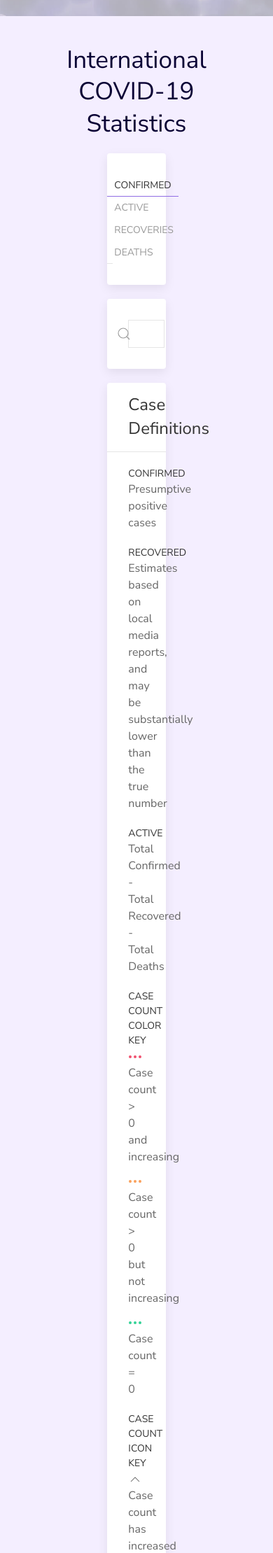
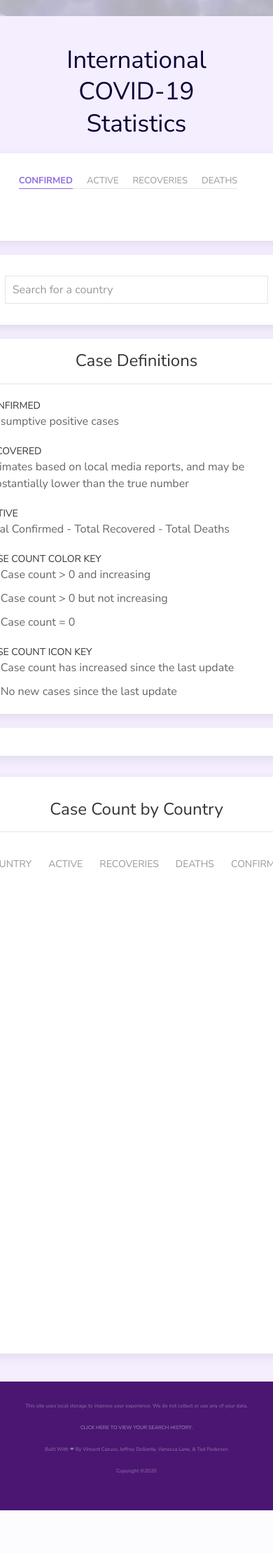
Before and after one commit to tedpedersen/group-project-uc-berkeley, a PHP site: page /index.html in a window 390 px wide; the page is wider, and only the part inside the window is pictured. Shown: the part 610-2829 px from the top of that part at 70% size. After the commit the page ends 2768 px from the top of that part, so only its background shows below. Run offline with PHP 8.4, Linux system fonts and the light colour scheme; lists and menus that the app fills with data are empty; some libraries are stand-ins or nearby versions.

Commit message:
layout for stats if mobile

```diff
--- a/assets/css/styles.css
+++ b/assets/css/styles.css
@@ -138,7 +138,6 @@ p {
     visibility: hidden;
 }
 ul.uk-navbar-nav li.uk-active a{
-
     opacity: 1;
 }
 .uk-panel {
@@ -275,10 +274,6 @@ html, body {
     font-weight: 700;
     padding: 6px 12px;
 }
-.uk-tab>.uk-active>a{
-    border-color: #906DE4;
-}
-
 /* typeahead for states */
 .uk-cover-container.stats{
     overflow: visible;
@@ -318,7 +313,22 @@ html, body {
 .uk-navbar-container .uk-navbar{
     background-color: #906DE4;
 }
-
+.uk-tab{
+    padding: 0;
+    margin-left: -5px;
+}
+.uk-tab li a{
+    font-size: 13px;
+    padding: 0;
+}
+.uk-tab>.uk-active>a{
+    border-color: #906DE4;
+    color: #906DE4;
+    font-weight: 700;
+}
+#mobileNav{
+    visibility: hidden;
+}
 /* Tablets and Smaller */
 @media screen and (max-width: 768px) {
     h2 {
@@ -354,13 +364,9 @@ html, body {
         margin-top: 20px;
     }
     #stats-container {
-        padding: 0px;
+        padding: 0px 15px;
     }
 }
-#mobileNav{
-    visibility: hidden;
-}
-
 /* Mobile Phones and Smaller */
 @media screen and (max-width: 575px) {
     h2 {
@@ -395,6 +401,24 @@ html, body {
     }
     .hero-title{
         margin-top: 25px;
+    }
+    footer .uk-button-text,
+    footer p{
+        font-size: 2.5em;
+    }
+    .uk-tab{
+        margin-left: 80px;
+    }
+    .uk-table td{
+        font-size: 12px;
+    }
+    #stats-container .uk-search,
+    #stats-container .uk-description-list,
+    #stats-container {
+        padding: 0px 50px;
+    }
+    body{
+        overflow-x: hidden;
     }
 }
 /* mobile nav */
@@ -450,13 +474,10 @@ html, body {
    transition: transform 0.5s cubic-bezier(0.77,0.2,0.05,1.0);
    background: 0.5s cubic-bezier(0.77,0.2,0.05,1.0);
  }
-
-
  #menuToggle span:first-child
  {
    transform-origin: 0% 0%;
  }
-
  #menuToggle span:nth-last-child(2)
  {
    transform-origin: 0% 100%;
@@ -476,7 +497,6 @@ html, body {
  {
    transform: rotate(-45deg) translate(0, -1px);
  }
-
  #menu
  {
    position: absolute;
@@ -484,12 +504,10 @@ html, body {
    margin: -100px 0 0 -50px;
    padding: 50px;
    padding-top: 125px;
-
    background: #ededed;
    list-style-type: none;
    -webkit-font-smoothing: antialiased;
    /* to stop flickering of text in safari */
-
    transform-origin: 0% 0%;
    transform: translate(-100%, 0);
    transition: transform 0.5s cubic-bezier(0.77,0.2,0.05,1.0);
--- a/assets/js/ui.js
+++ b/assets/js/ui.js
@@ -14,3 +14,25 @@ var statNav = document.getElementById("statNav");
 if (url.search("#stats") >= 0) {
     statNav.classList.add("uk-active");
 }
+//change the stat layout if mobile
+function checkMobile(){
+    if (window.matchMedia("(max-width: 767px)").matches)
+    {
+        $("#left-column").removeClass("uk-width-1-3");
+        $("#left-column").addClass("uk-width-12");
+        $("#center-column").removeClass("uk-width-1-2");
+        $("#center-column").addClass("uk-width-12");
+        $("#country-case-table").removeClass("uk-table-responsive");
+    } else {
+        $("#left-column").removeClass("uk-width-12");
+        $("#left-column").addClass("uk-width-1-3");
+        $("#center-column").removeClass("uk-width-12");
+        $("#center-column").addClass("uk-width-1-2");
+    }
+}
+
+checkMobile();
+//change the layout if user adjusts the browser viewport
+$(window).resize(function() {
+    checkMobile();
+});
--- a/index.html
+++ b/index.html
@@ -81,13 +81,13 @@
             <!-- highlighted data card -->
             <div class="uk-card uk-card-default uk-card-body uk-text-center uk-padding-remove-right" id="highlighted-stats-container">
               <div uk-grid>
-                <ul uk-tab class="uk-tab-left uk-width-1-3" id="case-type-menu" uk-switcher="animation: uk-animation-fade">
+                <ul uk-tab class="uk-tab" id="case-type-menu" uk-switcher="animation: uk-animation-fade">
                   <li class="uk-active"><a href="#">Confirmed</a></li>
                   <li><a href="#">Active</a></li>
                   <li><a href="#">Recoveries</a></li>
                   <li><a href="#">Deaths</a></li>
                 </ul>
-                <div class="uk-width-2-3 uk-switcher uk-text-center uk-align-center uk-margin-remove">
+                <div class="uk-width-12 uk-switcher uk-text-center uk-align-center uk-margin-remove">
                   <div uk-switcher-item="confirmed" class="uk-margin-small-top">
                     <p class="uk-label uk-background-muted uk-text-emphasis uk-margin-remove highlighted-stat-location"></p>
                     <h3 id="highlighted-TotalConfirmed-value" class="uk-margin-small"></h3>
```
